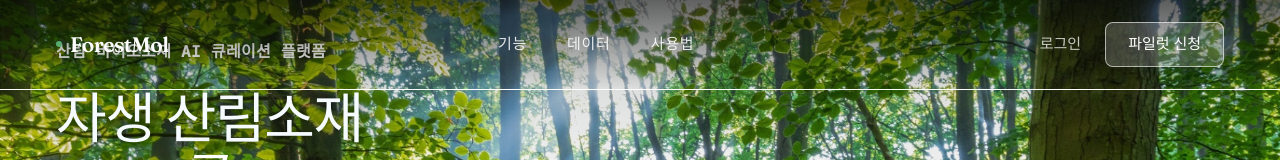
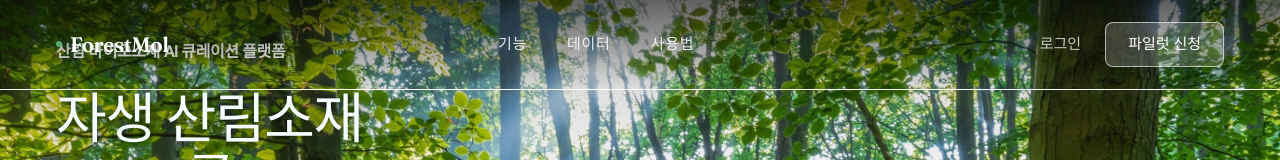
Before and after one commit to duskfjsjdk-web/forestmol, a Next.js app: page / in a window 1280 px wide. Shown: the top 160 px of the page. Built offline with nearby package versions, Linux system fonts and the light colour scheme; no server answers.

Commit message:
style: change eyebrow font to dmsans and match tracking with H1

```diff
--- a/src/components/landing/Hero.tsx
+++ b/src/components/landing/Hero.tsx
@@ -91,7 +91,7 @@ export default function Hero() {
         <div className="space-y-6 max-w-[720px]">
 
           {/* Eyebrow */}
-          <div style={{ color: '#ffffff', opacity: 0.95, textShadow: '0 1px 8px rgba(0,0,0,0.6)' }} className="text-sm md:text-base tracking-[0.02em] uppercase font-dmmono font-semibold leading-none text-left">
+          <div style={{ color: '#ffffff', opacity: 0.95, textShadow: '0 1px 8px rgba(0,0,0,0.6)' }} className="text-sm md:text-base tracking-tight uppercase font-dmsans font-semibold leading-none text-left">
             <span>산림 바이오소재 AI 큐레이션 플랫폼</span>
           </div>
 
```
